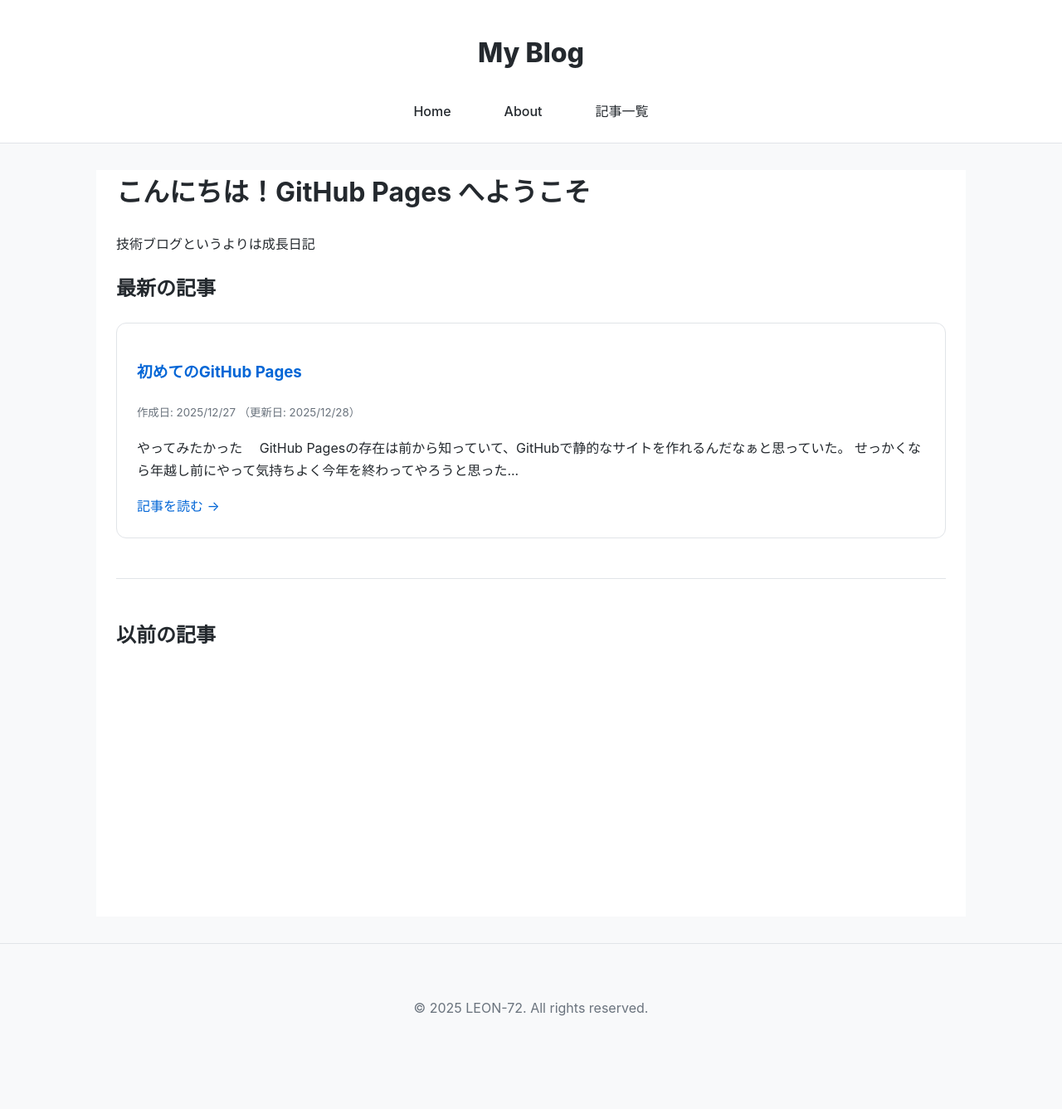
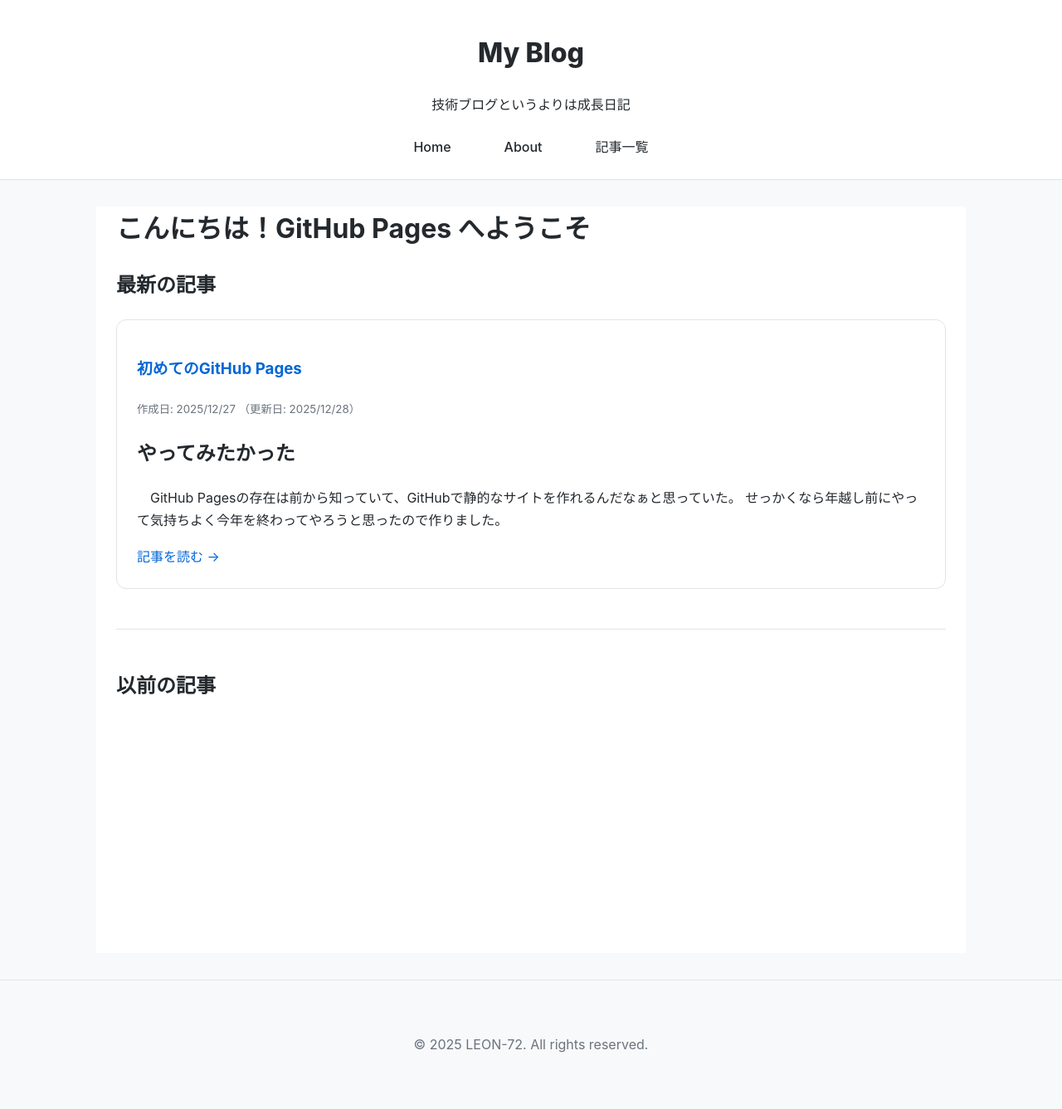
Before and after one commit to LEON-72/LEON-72.github.io, a Jekyll site: the page built from index.html, in a window 1280 px wide. Shown: the whole page at 83% size. Built offline with Jekyll 4.4.1, drawn with Linux system fonts in a browser that asks for light colours; before the commit the page ends 1294 px from its top, so only the background shows below that.

Commit message:
feat:サブタイトルを追加、記事の要約を追加

```diff
--- a/_config.yml
+++ b/_config.yml
@@ -1,3 +1,3 @@
 title: My Blog
-description: 開発ログや日常の記録
+subtitle: 技術ブログというよりは成長日記
 author: LEON-72
--- a/_layouts/default.html
+++ b/_layouts/default.html
@@ -10,6 +10,7 @@
     <header class="site-header">
         <div class="container">
             <h1><a href="{{ '/' | relative_url }}">{{ site.title }}</a></h1>
+            <p>{{ site.subtitle }}</p>
             <nav class="site-nav">
                 <a href="{{ '/' | relative_url }}">Home</a>
                 <a href="{{ '/about.html' | relative_url }}">About</a>
--- a/index.html
+++ b/index.html
@@ -16,7 +16,7 @@ title: Home
             （更新日: {{ post.last_modified_at | date: "%Y/%m/%d" }}）
         {% endif %}
     </small>
-    <p>{{ post.excerpt | strip_html | truncate: 100 }}</p>
+    <p>{{ post.excerpt }}</p>
     <a href="{{ post.url | relative_url }}">記事を読む →</a>
 </article>
 {% endfor %}
```
Also changed, not shown: other parts of index.html (+1 -1 lines).
